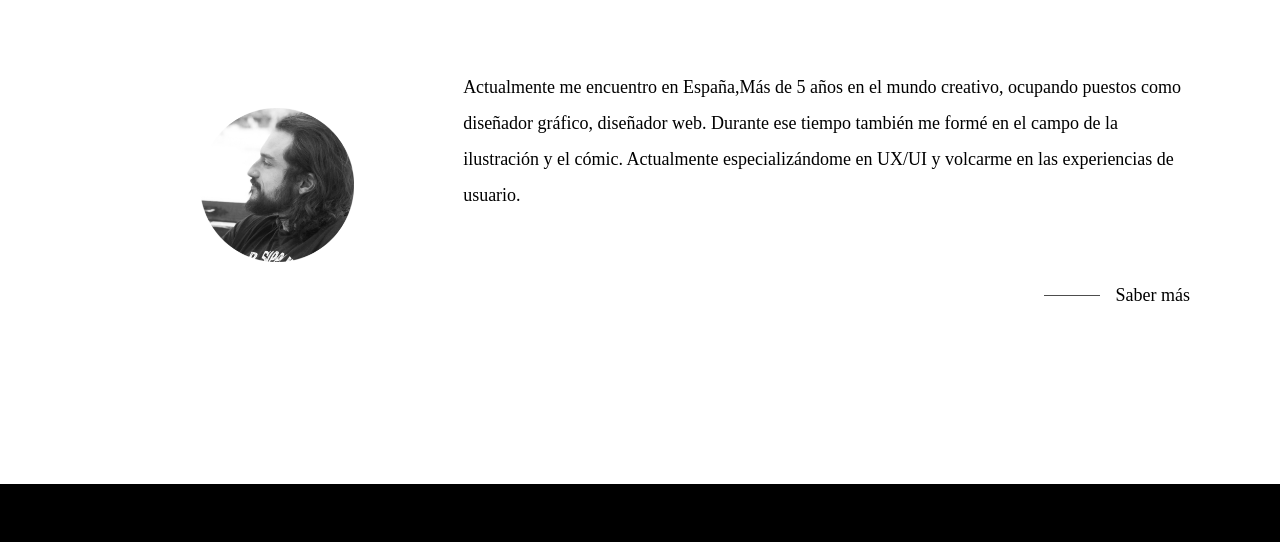
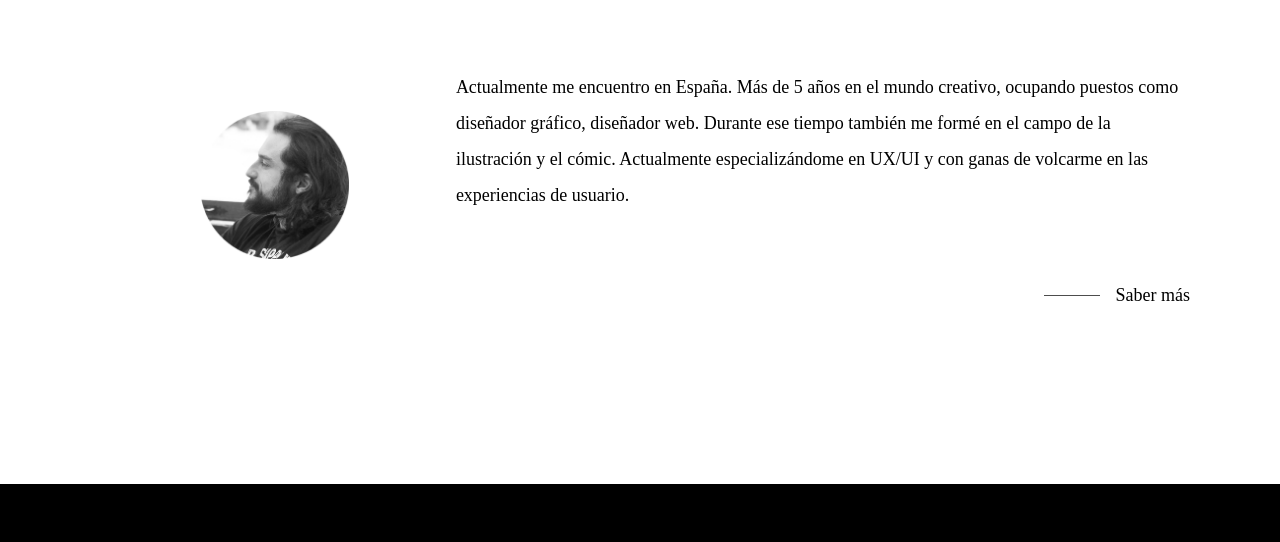
Before and after one commit to jasve90/jasve90.github.io, a plain HTML site: page index.html in a window 1280 px wide. Shown: the part 4509-5051 px from the top of the page. Drawn offline with nearby package versions, Linux system fonts and the light colour scheme; a web font is replaced by a local one.

Commit message:
Update index.html

```diff
--- a/index.html
+++ b/index.html
@@ -184,10 +184,9 @@
                 <img src="images/yo.png" alt="">
             </div>
             <div class="texto-yo">
-                <p class="titulo-yo">Actualmente me encuentro en España,Más de 5 años en el mundo creativo, ocupando
-                    puestos como diseñador gráfico,
-                    diseñador web. Durante ese tiempo también me formé en el campo de la ilustración y el cómic.
-                    Actualmente especializándome en UX/UI y volcarme en las experiencias de usuario.</p>
+                <p class="titulo-yo">Actualmente me encuentro en España. Más de 5 años en el mundo creativo, ocupando
+                    puestos como diseñador gráfico, diseñador web. Durante ese tiempo también me formé en el campo de la ilustración y el cómic.
+                    Actualmente especializándome en UX/UI y con ganas de volcarme en las experiencias de usuario.</p>
                 <div class="linea-enlace-about">
                     <div class="linea-horizontal-about"></div>
                     <a class="enlace">Saber más</a>
```
